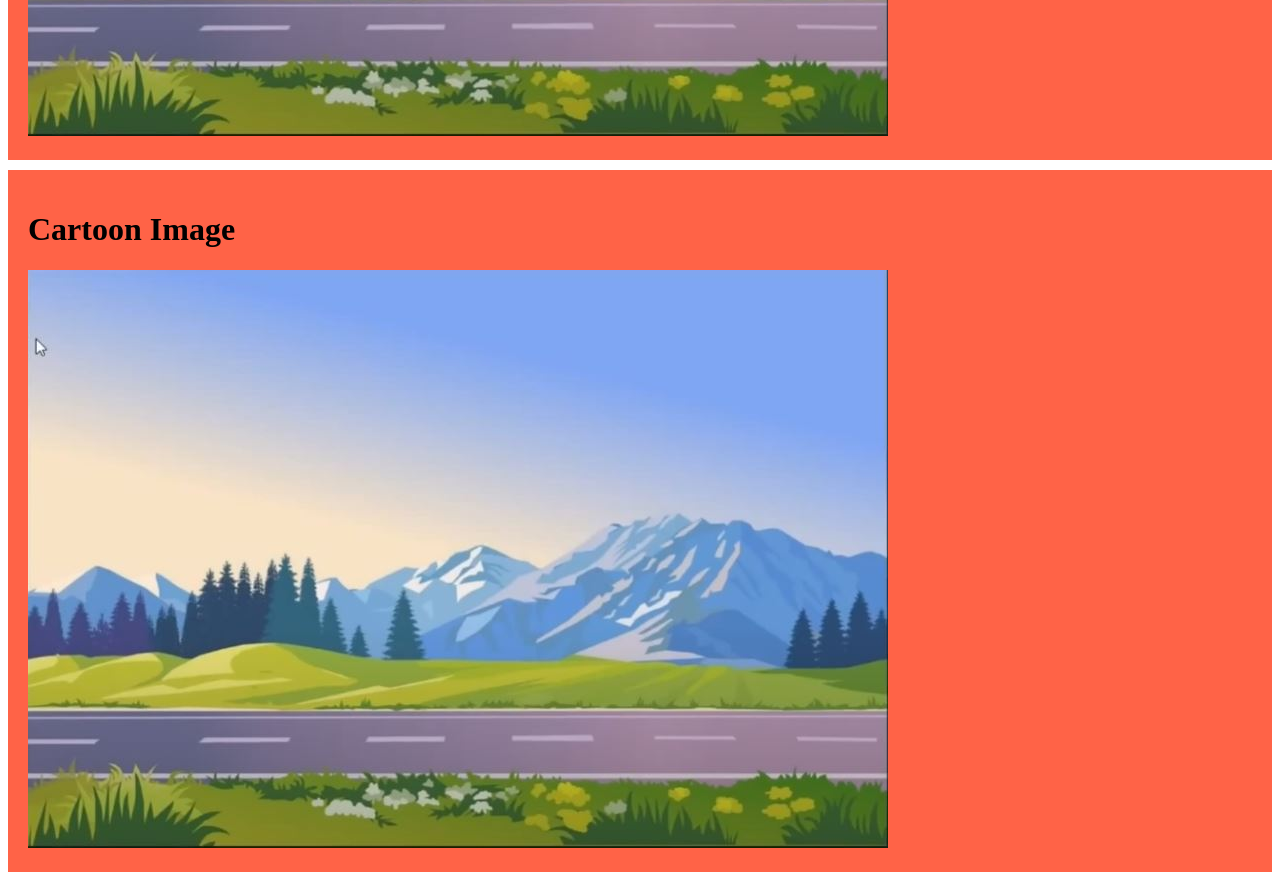
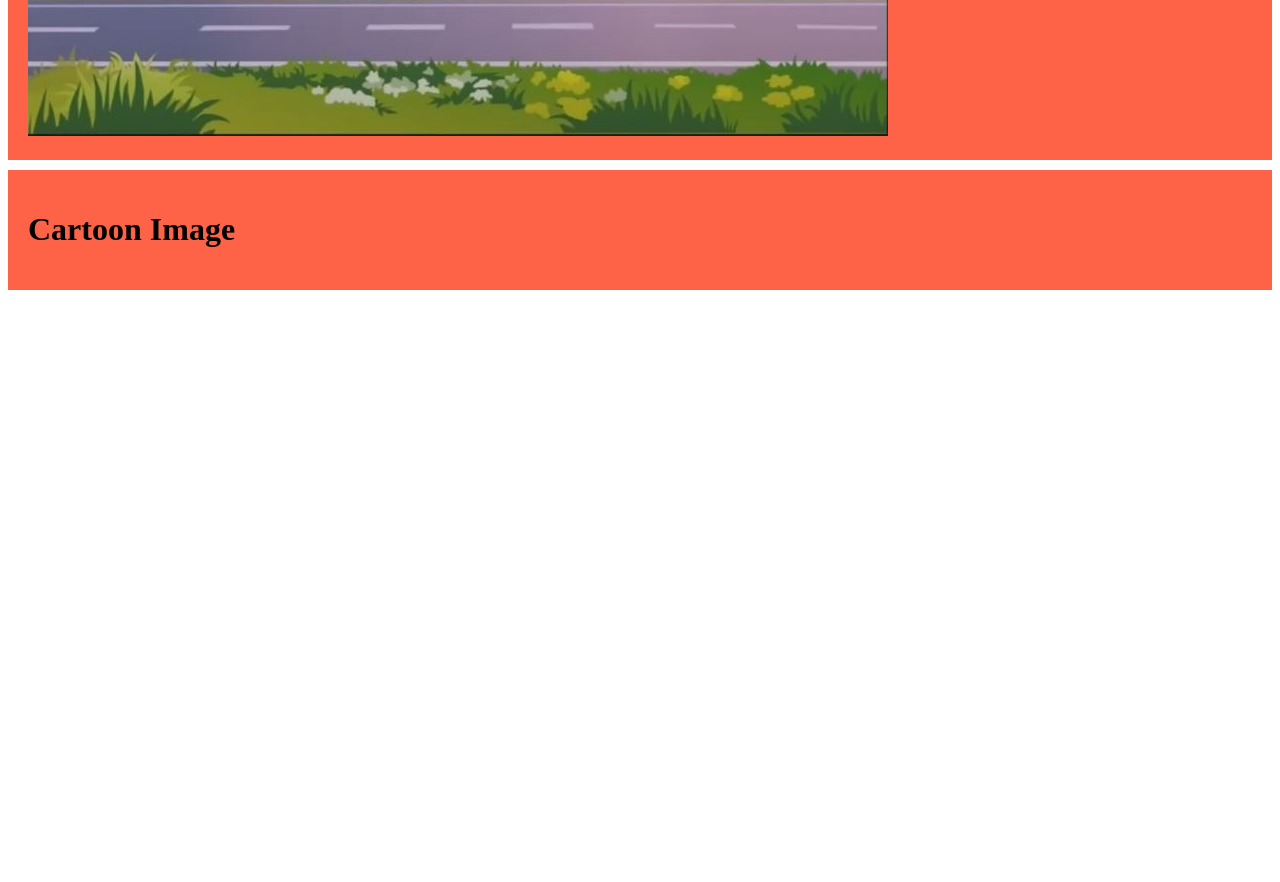
Before and after one commit to IftekharHamim/simple-website, a plain HTML site: page index.html in a window 1280 px wide. Shown: the part 1198-2080 px from the top of the page. After the commit the page ends 1498 px from the top, so only its background shows below. Drawn offline with Linux system fonts and the light colour scheme.

Commit message:
first name

```diff
--- a/index.html
+++ b/index.html
@@ -31,7 +31,6 @@
       </div>
       <div>
             <h1>Cartoon Image</h1>
-            <img src="image/bg.cat.dog.JPG" alt="">
       </div>
 </body>
 </html>
```
